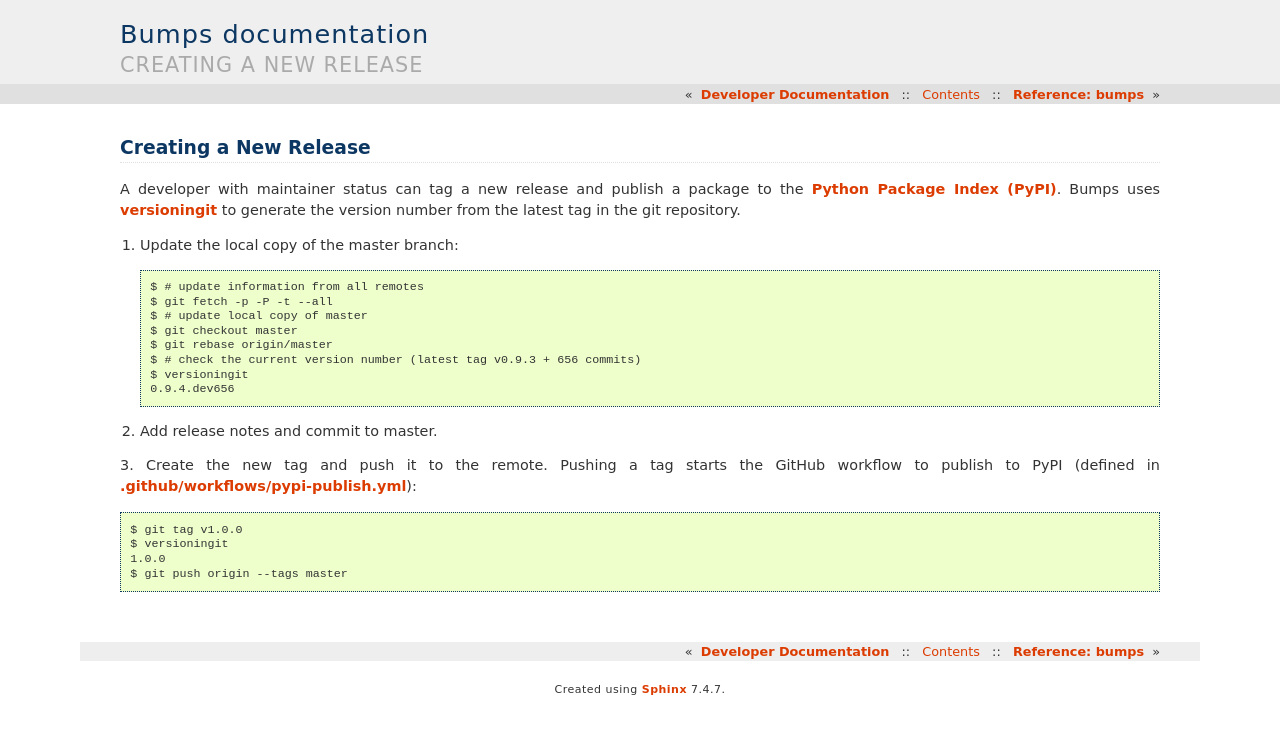
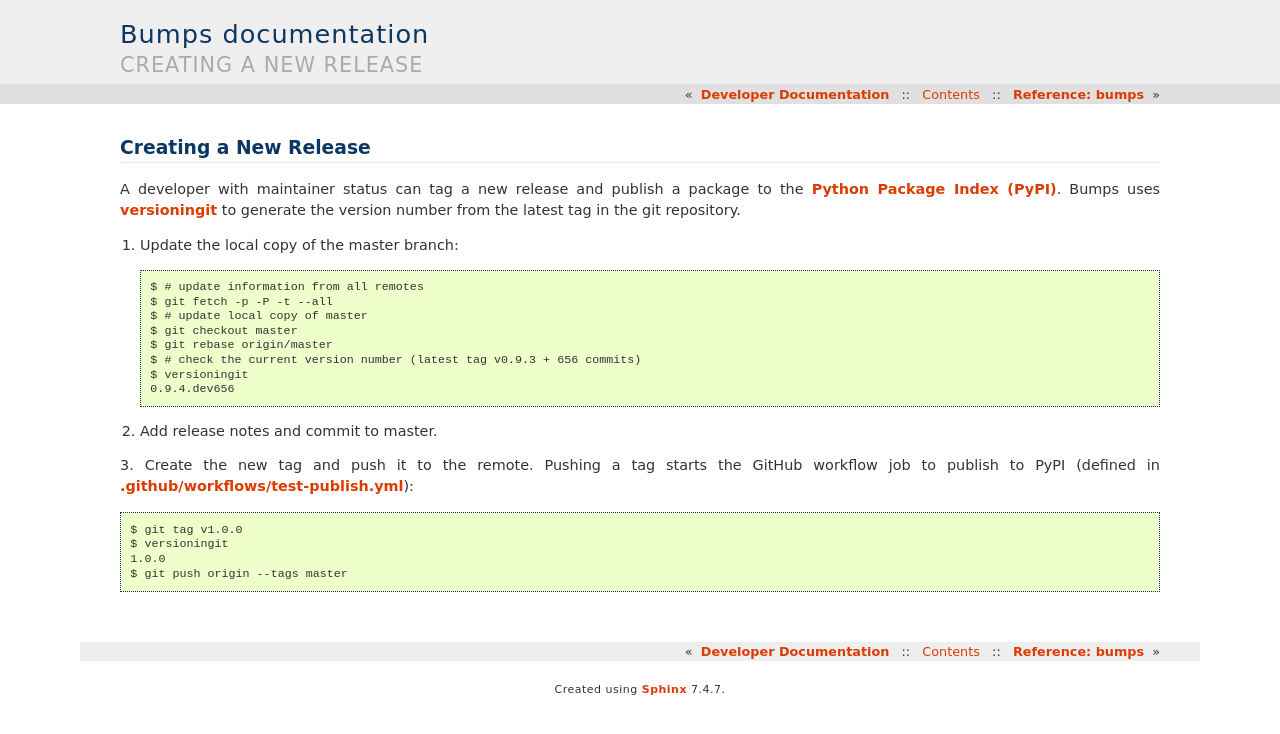
Before and after one commit to bumps/bumps, a Sphinx documentation site: the page built from doc/developer/release.rst, in a window 1280 px wide. Shown: the top 734 px of the page. Built offline with Sphinx 7.4.7, drawn with Linux system fonts in a browser that asks for light colours; pages that are not in the unit, such as notebooks, are missing from menus; the version number could not be read and is left out.

Commit message:
fix GitHub workflow name

```diff
--- a/doc/developer/release.rst
+++ b/doc/developer/release.rst
@@ -22,9 +22,9 @@ from the latest tag in the git repository.
 
 2. Add release notes and commit to master.
 
-3. Create the new tag and push it to the remote. Pushing a tag starts the GitHub workflow to publish
-to PyPI (defined in `.github/workflows/pypi-publish.yml
-<https://github.com/bumps/bumps/tree/master/.github/workflows/pypi-publish.yml>`_)::
+3. Create the new tag and push it to the remote. Pushing a tag starts the GitHub workflow job to
+publish to PyPI (defined in `.github/workflows/test-publish.yml
+<https://github.com/bumps/bumps/blob/master/.github/workflows/test-publish.yml>`_)::
 
     $ git tag v1.0.0
     $ versioningit
```
